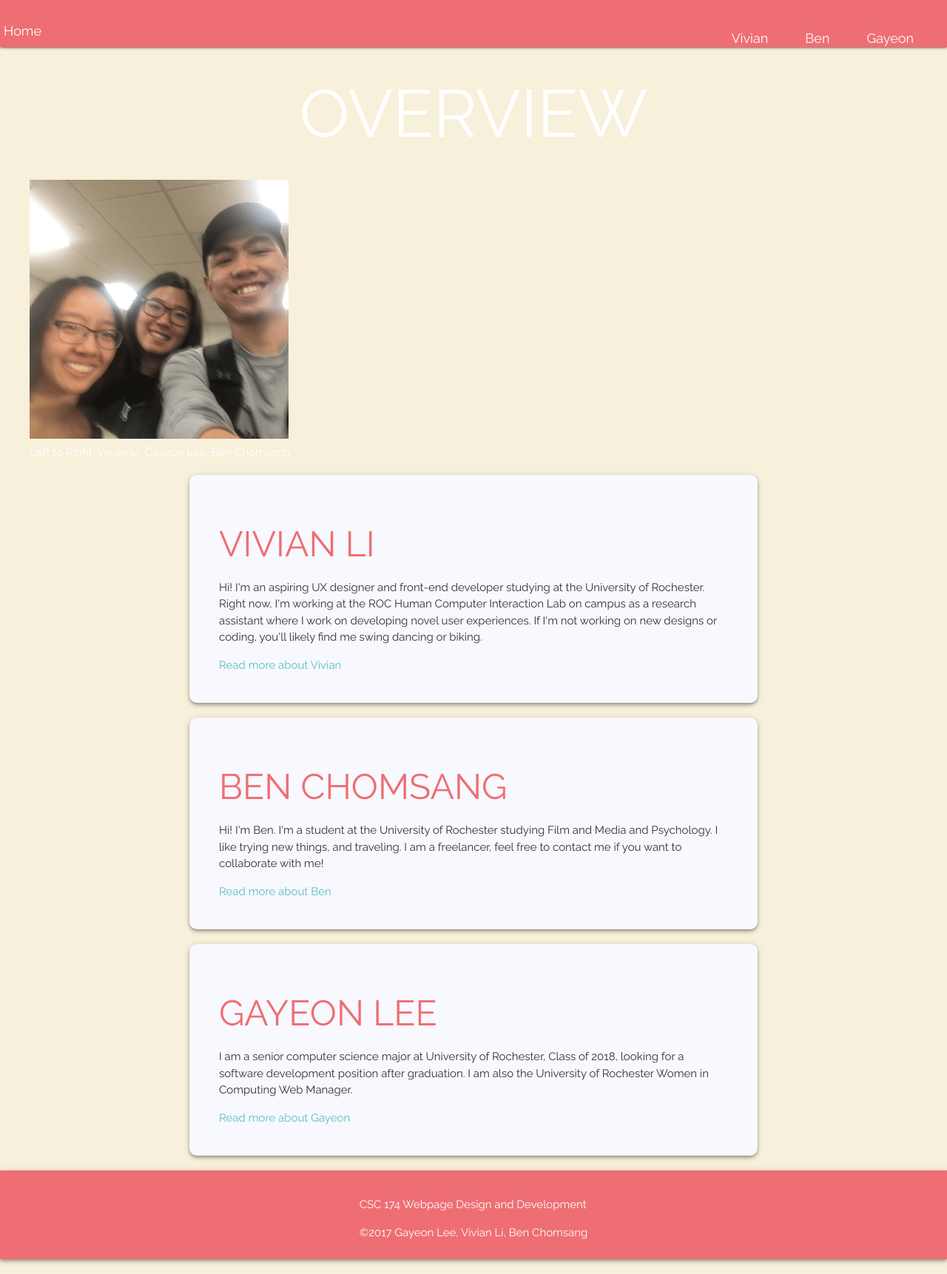
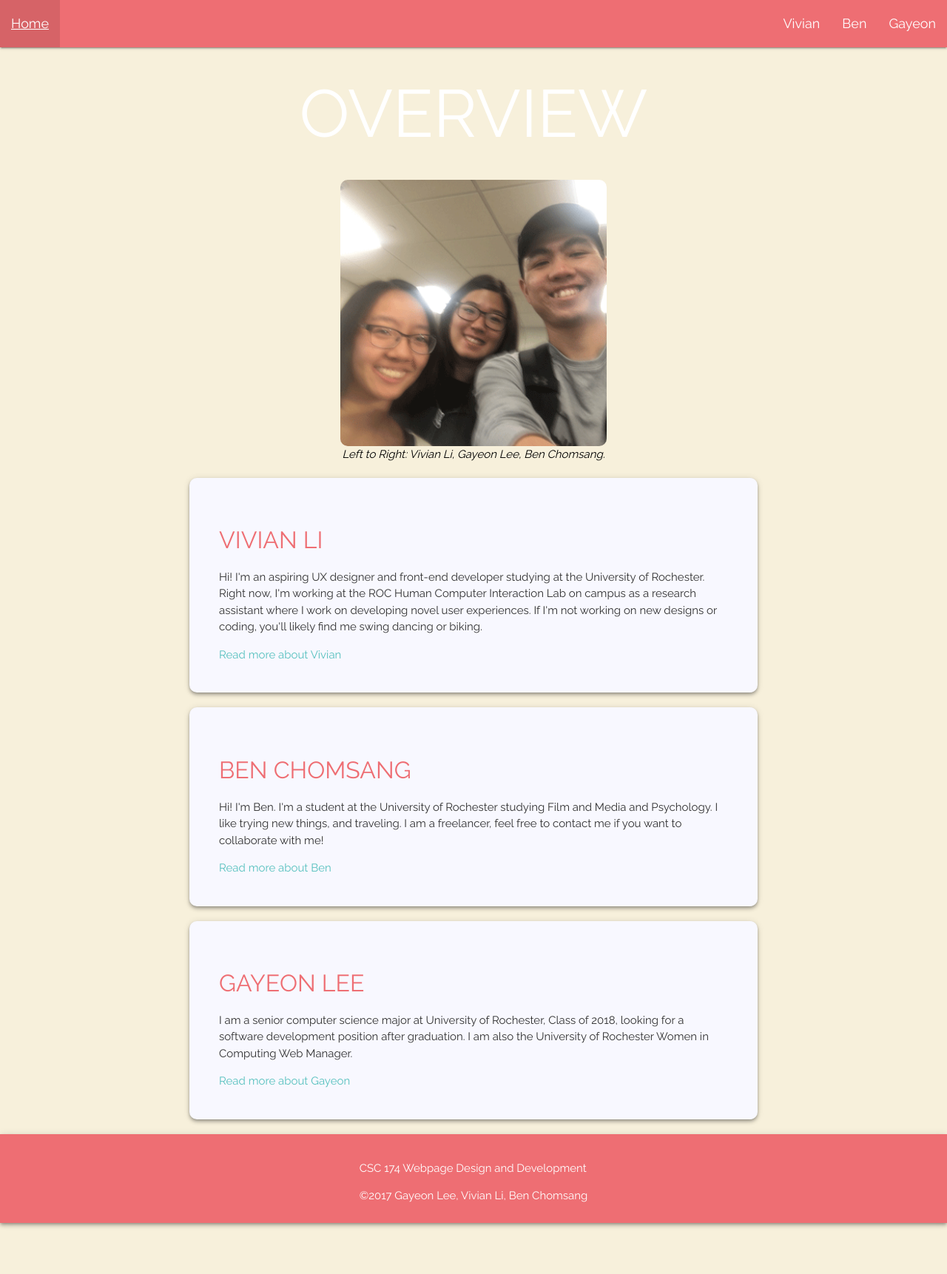
Before and after one commit to schomsan/csc174assignment5, a PHP site: page / in a window 1280 px wide. Shown: the whole page at 74% size. After the commit the page ends 1659 px from the top, so only its background shows below. Run offline with PHP 8.4, Linux system fonts and the light colour scheme; some libraries are stand-ins or nearby versions.

Commit message:
added image styling and other components

```diff
--- a/ben.php
+++ b/ben.php
@@ -11,13 +11,15 @@
 <body>
   <?php include "inc/menu.inc"; ?>
   <h1>Ben Chomsang</h1>
-  <div class="content">
+  <div class = "about-me">
     <figure>
           <img src="img/ben.png" alt="Ben Chomsang">
           <figcaption>Ben Chomsang</figcaption>
         </figure>
     <h2>About Me</h2>
     <p> Hi! I'm Ben. I'm a student at the University of Rochester studying Film and Media and Psychology. I like trying new things, and traveling. I am a freelancer, feel free to contact me if you want to collaborate with me!</p>
+  </div> <!--about-me-->
+  <div class="content">
     <h2>Experience</h2>
     <ul>
       <li>Brand Development</li>
--- a/css/main-styles.css
+++ b/css/main-styles.css
@@ -14,7 +14,7 @@ body {
 }
 
 .menu li {
-	padding: 10px 10px;
+	padding: auto auto;
 }
 
 .menu a {
@@ -23,9 +23,8 @@ body {
 	color: white;
 }
 
-.people-menu {
-	display:flex;
-	padding-right: 10px;
+.menu-home{
+	padding-left: 20px;
 }
 
 .overview, footer {
@@ -44,21 +43,22 @@ h1 {
 }
 
 h2 {
-	font-size: 48px;
+	font-size: 32px;
 	color:#ee6e73;
 	text-transform: uppercase;
 }
 
 h3 {
-	font-size: 18px;
+	font-size: 24px;
 	font-weight: bold;
 }
 
 h4 {
-	font-size: 14px;
+	font-size: 16px;
+	font-weight: bold;
 }
 
-.excerpt, .fun-fact, .content, .contact {
+.excerpt, .fun-fact, .content, .about-me, .contact {
 	width:60vw;
 	background-color: ghostwhite;
 	margin: 30px;
@@ -73,6 +73,10 @@ h4 {
 	color:#323232;
 }
 
+.content ul:not(.browser-default) > li {
+  list-style-type:circle;
+	margin-left: 40px;
+}
 .experience:not(:last-child) {
 	border-bottom:solid;
 	border-bottom-width: thin;
@@ -107,6 +111,25 @@ footer {
 	margin-top: 35px;
 }
 
+img {
+	display: block;
+	margin-left: auto;
+	margin-right: auto;
+	width: 40%;
+	height: auto;
+	border-radius: 10px
+}
+
+figcaption{
+	text-align: center;
+	color: black;
+	font-style: italic;
+}
+
+.home-photo{
+	width:30%;
+}
+
 @media (max-width: 700px) {
 	h1 {
 		font-size: 60px;
@@ -123,7 +146,7 @@ footer {
 		margin-right: 0;
 	}
 
-	.people {
+	.content {
 		width: 90vw;
 	}
 }
--- a/gayeon.php
+++ b/gayeon.php
@@ -10,14 +10,15 @@
   <body>
   <?php include "inc/menu.inc"; ?>
     <h1> Gayeon Lee </h1>
-
-    <div class="content">
+    <div class = "about-me">
       <figure>
           <img src="img/Gayeon.png" alt="Gayeon Lee">
           <figcaption>Gayeon Lee</figcaption>
         </figure>
       <h2> About Me </h2>
       <p> I am a senior computer science major at University of Rochester, Class of 2018, looking for a software development position after graduation. I am also the University of Rochester Women in Computing Web Manager.  </p>
+    </div><!--about-me-->
+    <div class="content">
       <h2> Experience</h2>
       <ul>
         <li>Software Development Engineer Intern</li>
--- a/inc/menu.inc
+++ b/inc/menu.inc
@@ -1,8 +1,8 @@
 <nav class="menu">
   <ul>
-    <li><a href="index.php">Home</a></li>
+    <li class="menu-home left"><a href="index.php">Home</a></li>
     <li>
-    	<ul class = "people-menu">
+    	<ul class = "right ">
 		    <li><a href="vivian.php">Vivian</a></li>
 		    <li><a href="ben.php">Ben</a></li>
 		    <li><a href="gayeon.php">Gayeon</a></li>
--- a/index.php
+++ b/index.php
@@ -16,7 +16,7 @@
       <h1>Overview</h1>
       <div class="people">
         <figure>
-          <img src="img/group.png" alt="Group Photo">
+          <img src="img/group.png" alt="Group Photo" class="home-photo">
           <figcaption>Left to Right: Vivian Li, Gayeon Lee, Ben Chomsang.</figcaption>
         </figure>
         <section class="excerpt">
@@ -38,7 +38,5 @@
 
 
   <?php include "inc/footer.inc"; ?>
-  <script type="text/javascript" src="https://code.jquery.com/jquery-3.2.1.min.js"></script>
-  <script type="text/javascript" src="js/materialize.min.js"></script>
 </body>
 </html>
```
Also changed, not shown: vivian.php (+8 -6 lines).
